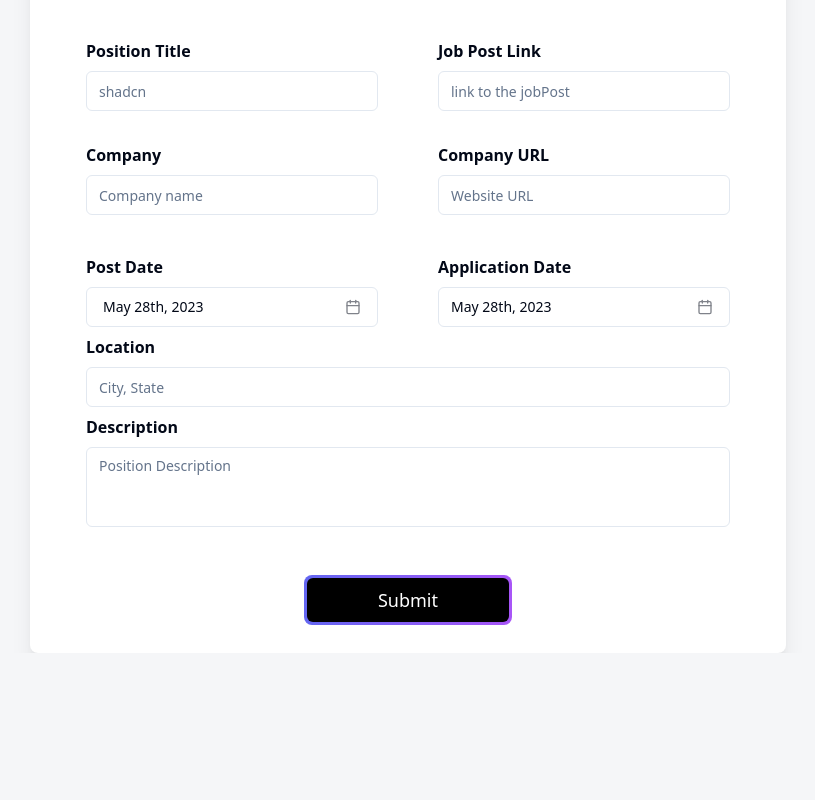
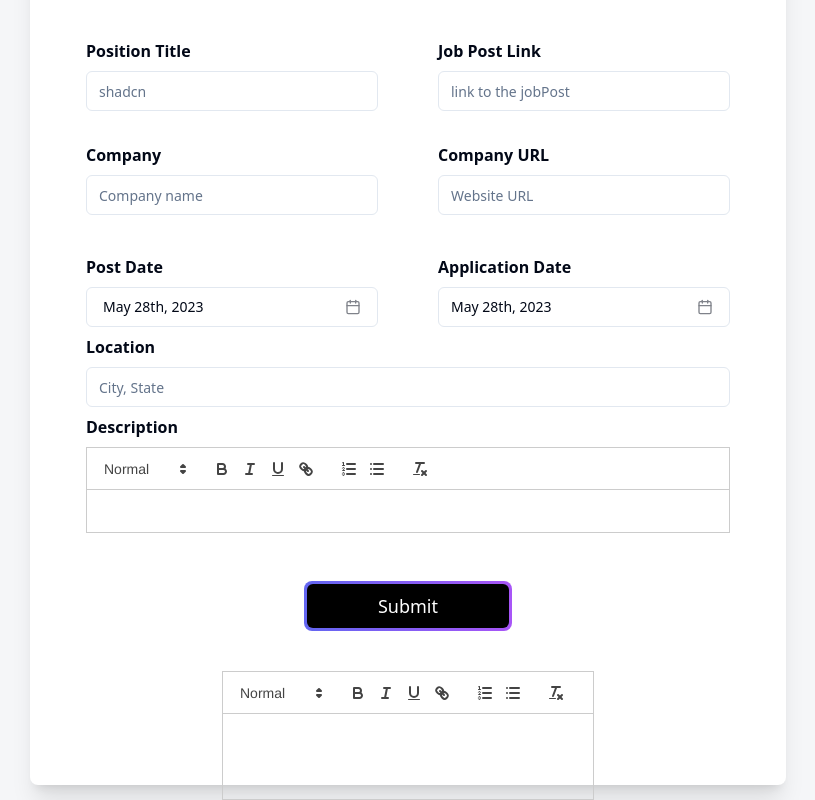
Before and after one commit to yosief14/dev-quest, a Next.js app: page /add-job in a window 1280 px wide. Shown: the part 260-1060 px from the top of the page, without its empty margins (232-1047 px from the left). Before the commit the page ends 913 px from the top, so only its background shows below. Built offline with nearby package versions, Linux system fonts and the light colour scheme.

Commit message:
Better ui for discription

```diff
--- a/app/add-job/AddJobForm.tsx
+++ b/app/add-job/AddJobForm.tsx
@@ -1,6 +1,8 @@
 'use client'
+import ReactQuill from "react-quill"
+import 'react-quill/dist/quill.snow.css'
 import JobFormSkeleton from "./JobFormSkeleton"
-import { format, set } from "date-fns"
+import { format } from "date-fns"
 import { CalendarIcon } from "lucide-react"
 import { cn } from "@/lib/utils"
 import { Calendar } from "@/components/ui/calendar"
@@ -23,7 +25,6 @@ import {
     FormMessage,
 } from '@/components/ui/form'
 import { Input } from '@/components/ui/input'
-import { Textarea } from "@/components/ui/textarea"
 import { useToast } from "@/components/ui/use-toast"
 import { addJob } from "@/db/services/jobs"
 import { useState } from "react"
@@ -55,8 +56,8 @@ export default function AddJob() {
 
             }
         })
-
     async function onSubmit(values: z.infer<typeof formSchema>) {
+        console.log("🚀 ~ onSubmit ~ values:", values)
         const result = await addJob(values)
         setSubmitting(true)
         let toastMessage = {} as any
@@ -83,7 +84,7 @@ export default function AddJob() {
 
     return (
         submitting ? <JobFormSkeleton /> :
-
+            <>
                 <Form {...form}>
                     <form onSubmit={form.handleSubmit(onSubmit)} className="flex flex-col rounded-lg relative w-full md:w-[700px] ">
                         <div className="grid grid-cols-1 sm:grid-cols-2 gap-1">
@@ -255,7 +256,10 @@ export default function AddJob() {
                                 <FormItem className="px-7">
                                     <FormLabel className="font-bold text-base">Description</FormLabel>
                                     <FormControl>
-                                    <Textarea placeholder='Position Description' {...field} className='resize-none' />
+                                        <ReactQuill
+                                            theme="snow"
+                                            value={field.value}
+                                            onChange={field.onChange}></ReactQuill>
                                     </FormControl>
                                     <FormDescription>
                                     </FormDescription>
@@ -271,5 +275,8 @@ export default function AddJob() {
                         </button>
                     </form>
                 </Form>
-    )
+                <ReactQuill onChange={(values) => {
+                    console.log(values)
+                }} theme="snow"></ReactQuill>
+            </>)
 }
--- a/app/jobPosts/[id]/page.tsx
+++ b/app/jobPosts/[id]/page.tsx
@@ -7,7 +7,9 @@ import { Outfit } from "next/font/google";
 import Link from "next/link";
 import { Separator } from "@/components/ui/separator";
 import { notFound } from "next/navigation";
+import parse, { Element, HTMLReactParserOptions } from 'html-react-parser';
 const poppins = Outfit({ subsets: ['latin'] })
+
 interface JobPostsProps {
     params: { id: string };
 }
@@ -33,7 +35,18 @@ export default async function JobPosts({ params }: JobPostsProps) {
     const url = new URL(job.companySite);
     const domain = url.hostname;
     const icon = `https://icons.duckduckgo.com/ip3/${domain.replace('www.', '')}.ico`;
-
+    const options: HTMLReactParserOptions = {
+        replace(domNode) {
+            if (
+                domNode instanceof Element &&
+                domNode.attribs &&
+                domNode.attribs.class === 'remove'
+            ) {
+                return <></>;
+            }
+        },
+    };
+    const description = parse(job.description, options);
     return (
         <>
             <Header />
@@ -71,7 +84,7 @@ export default async function JobPosts({ params }: JobPostsProps) {
                                 </span>
                                 <br />
                             </div>
-                            <Link href={job.positionLink} target='_blank' className=" bg-dev-blue text-base h-fit whitespace-pre text-white font-bold rounded-lg px-6 py-3 ">
+                            <Link href={job.positionLink} target='_blank' className=" ml-auto bg-dev-blue text-base h-fit whitespace-pre text-white font-bold rounded-lg px-6 py-3 ">
                                 Apply Now
                             </Link>
                         </div>
@@ -81,7 +94,7 @@ export default async function JobPosts({ params }: JobPostsProps) {
                         </span>
                         <section >
                             <h2 className="text-xl text-black mb-5 font-bold">Job Description</h2>
-                            <p className="whitespace-pre-line leading-snug text-lg ">{job.description}</p>
+                            {description}
                         </section>
                     </div>
                 </div >
--- a/components/Home.tsx
+++ b/components/Home.tsx
@@ -35,7 +35,6 @@ export default function Home() {
   const handleSearch = (e: React.ChangeEvent<HTMLInputElement>, key: string) => {
     const searchValue = e.target.value.toLowerCase();
     const filteredJobs = jobs.filter((job) => {
-      console.log(key)
       if (key === "position") return job.positionTitle.toLowerCase().includes(searchValue);
       if (key === "location") return job.location.toLowerCase().includes(searchValue);
     });
@@ -88,8 +87,11 @@ export default function Home() {
             {jobs.length === 0 ? "No jobs yet" : "No more jobs to show"}
           </span> :
 
-          <button onClick={() => setLoadMore(!loadMore)} className=" bg-dev-blue text-lg  text-white font-bold rounded-lg px-6 py-3 w-[140px]">
-            Load {loadMore ? "Less" : "More"}
+          <button onClick={() => setLoadMore(!loadMore)} className="w-52  mt-10 text-lg self-center p-[3px] relative">
+            <div className="absolute inset-0  bg-gradient-to-r from-indigo-500 to-purple-500 rounded-lg" />
+            <div className="px-8 py-2  bg-black rounded-[6px]  relative group transition duration-200 text-white hover:bg-transparent">
+              Load {loadMore ? "Less" : "More"}
+            </div>
           </button>
         }
       </div>
--- a/package.json
+++ b/package.json
@@ -31,6 +31,7 @@
     "eslint": "8.39.0",
     "eslint-config-next": "latest",
     "framer-motion": "^11.0.6",
+    "html-react-parser": "^5.1.10",
     "lucide-react": "^0.370.0",
     "next": "latest",
     "next-auth": "beta",
@@ -40,6 +41,7 @@
     "react-dom": "latest",
     "react-google-autocomplete": "^2.7.3",
     "react-hook-form": "^7.51.3",
+    "react-quill": "^2.0.0",
     "tailwind-merge": "^2.2.2",
     "tailwindcss": "3.3.2",
     "tailwindcss-animate": "^1.0.7",
--- a/services/getJobs.ts
+++ b/services/getJobs.ts
@@ -12,7 +12,6 @@ export async function getJobPosts(id: string = 'all') {
     }
     if (id === 'all') {
         const result = await db.select().from(jobs).where(eq(jobs.userId, session.user.id))
-        console.log(result)
         return result
     }
 }
```
Also changed, not shown: 2 other files (tests, documents, lock files or other folders). Lines whose indentation alone changed are shown as unchanged.
